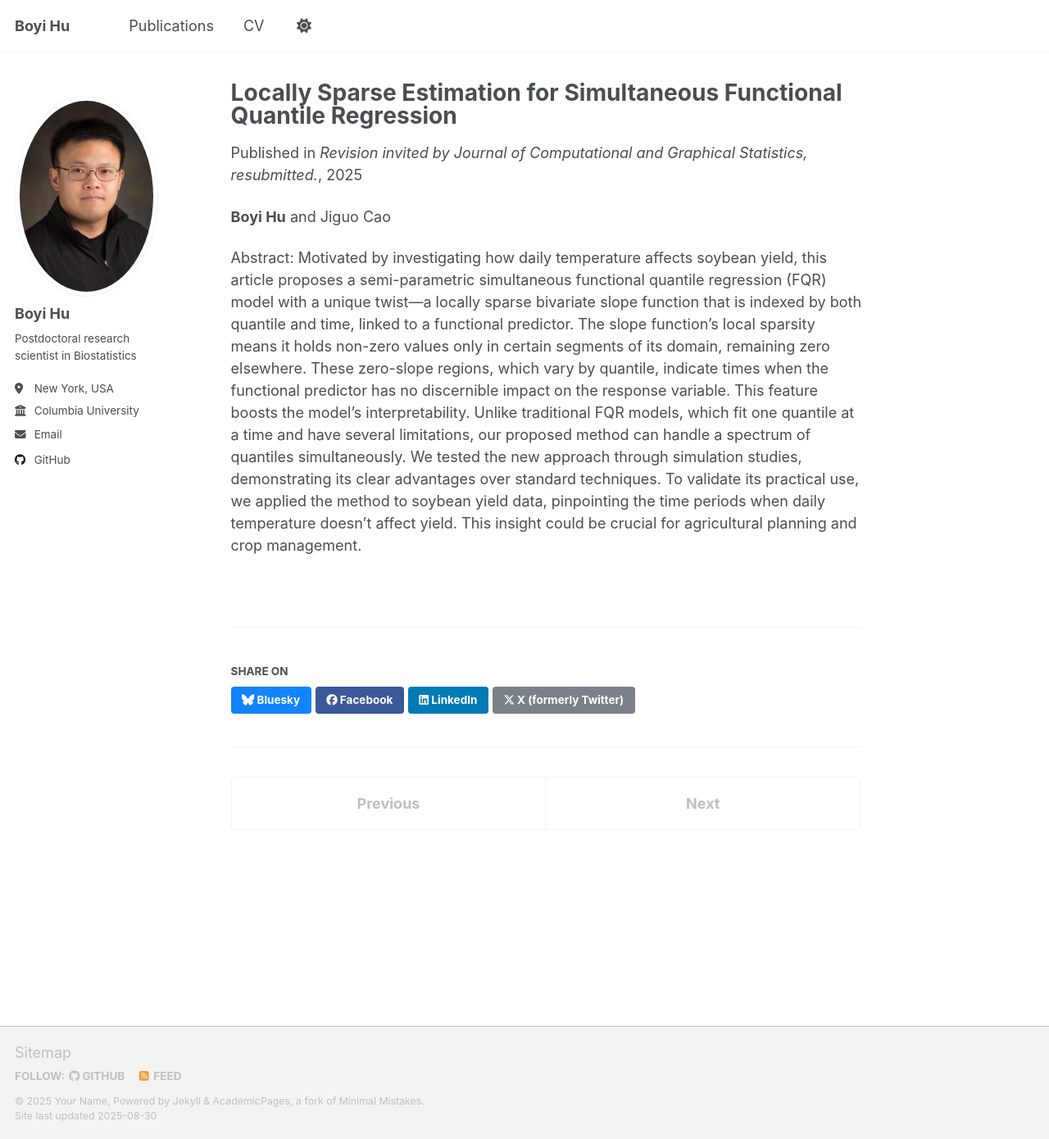
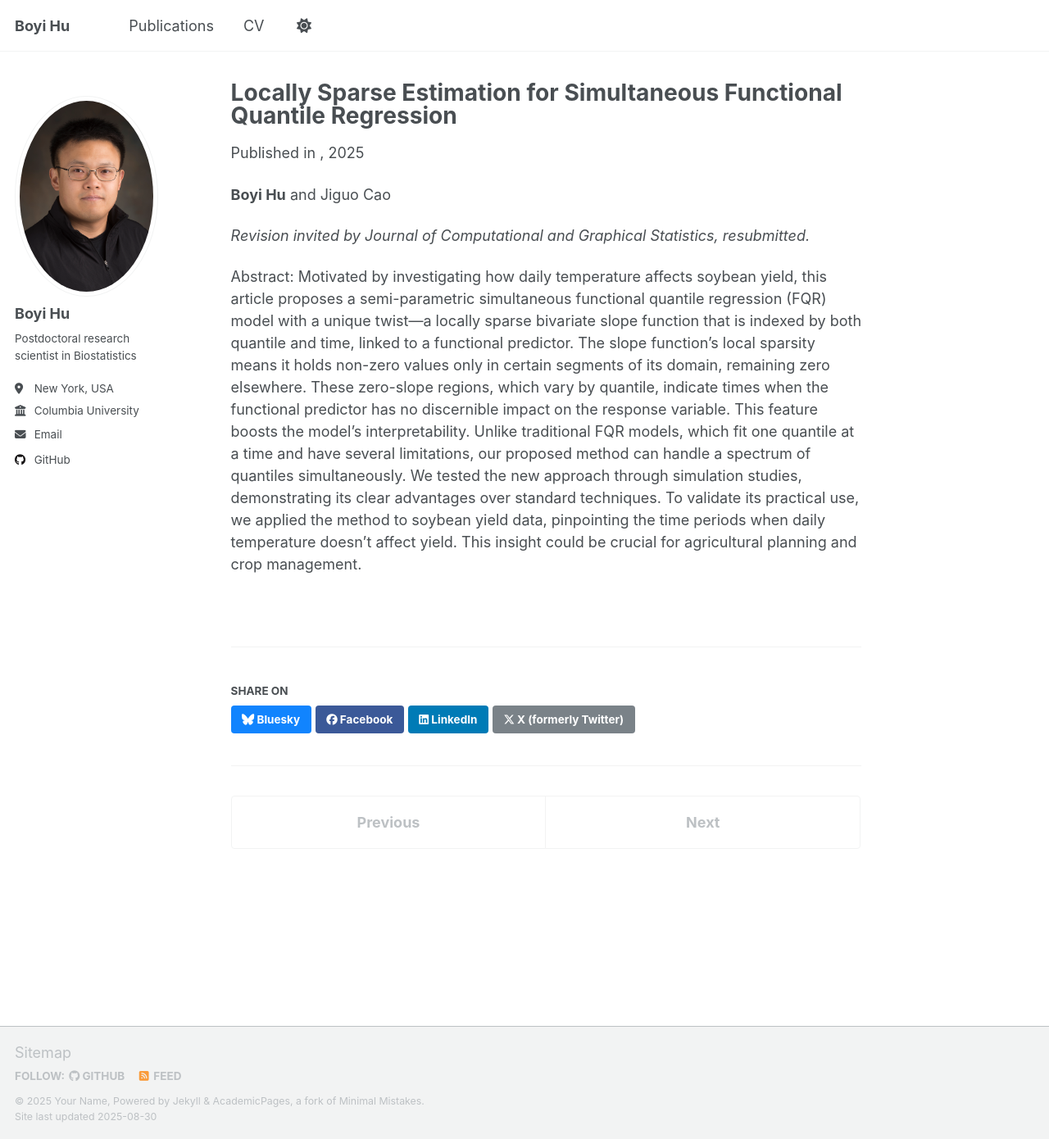
Before and after one commit to BoyiHu673/BoyiHu673.github.io, a Jekyll site: the page built from _publications/LS_SFQR.md, in a window 1280 px wide and 1390 px high. Shown: the whole window at 82% size. Built offline with Jekyll 4.4.1, drawn with Linux system fonts in a browser that asks for light colours; a script that is not in the unit is left out.

```diff
--- a/_publications/LS_SFQR.md
+++ b/_publications/LS_SFQR.md
@@ -4,8 +4,10 @@ collection: publications
 category: manuscripts
 permalink: /publication/Simultaneous_FQR
 date: 2025-05-01
-venue: 'Revision invited by Journal of Computational and Graphical Statistics, resubmitted.'
+venue: ''
 ---
 **Boyi Hu** and Jiguo Cao
 
+*Revision invited by Journal of Computational and Graphical Statistics, resubmitted.*
+
 Abstract: Motivated by investigating how daily temperature affects soybean yield, this article proposes a semi-parametric simultaneous functional quantile regression (FQR) model with a unique twist—a locally sparse bivariate slope function that is indexed by both quantile and time, linked to a functional predictor. The slope function's local sparsity means it holds non-zero values only in certain segments of its domain, remaining zero elsewhere. These zero-slope regions, which vary by quantile, indicate times when the functional predictor has no discernible impact on the response variable. This feature boosts the model's interpretability. Unlike traditional FQR models, which fit one quantile at a time and have several limitations, our proposed method can handle a spectrum of quantiles simultaneously. We tested the new approach through simulation studies, demonstrating its clear advantages over standard techniques. To validate its practical use, we applied the method to soybean yield data, pinpointing the time periods when daily temperature doesn't affect yield. This insight could be crucial for agricultural planning and crop management.
```
